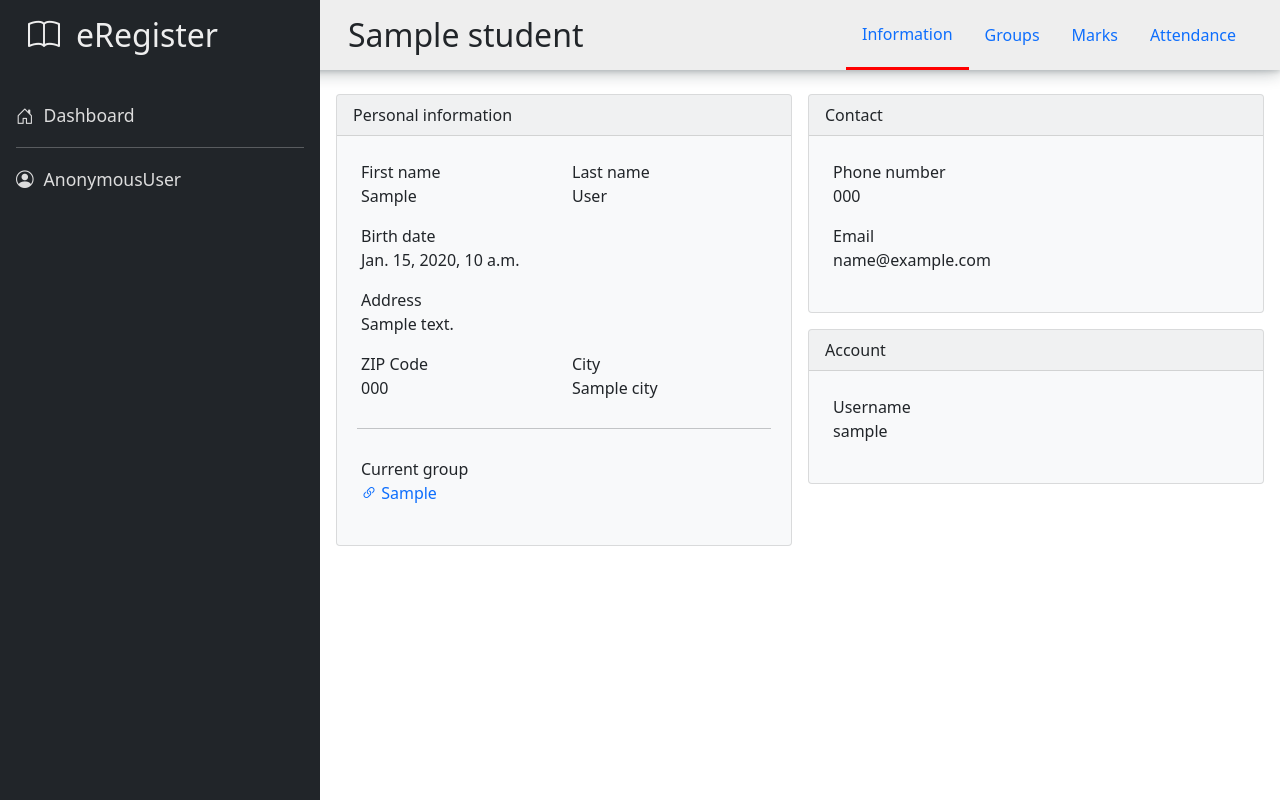
After one commit to konmacie/eregister, a Django app: template templates/records/student/student_detail.html in a window 1280 px wide. The commit adds this page. Run offline with Django 3.2, Linux system fonts and the light colour scheme; the template is opened without the code that fills it: most values are stand-ins (such as "Sample title", 1, 10 or a date in 2020); some libraries are stand-ins or nearby versions.

Commit message:
added StudentList and StudentDetails views

```diff
--- a/eregister/urls.py
+++ b/eregister/urls.py
@@ -18,6 +18,7 @@ from django.urls import path, include
 
 urlpatterns = [
     path('', include('schedule.urls.misc')),
+    path('student/', include('records.urls.student')),
     path('auth/', include('records.urls.auth')),
     path('admin/', admin.site.urls),
 ]
--- a/static/css/style.css
+++ b/static/css/style.css
@@ -11,13 +11,23 @@ body {
     rgba(14, 30, 37, 0.32) 0px 2px 16px 0px;
 }
 
+#header-container nav .nav-link:hover {
+  background-color: rgb(200, 200, 200);
+}
+
+#header-container nav .nav-link {
+  display: flex;
+  justify-content: center;
+  align-items: center;
+}
+
 #header-container nav .nav-link i {
-  padding: 0 0.5rem;
-  font-size: 0.9rem;
+  padding-right: 0.5rem;
+  font-size: 0.8rem;
 }
 
 #header-container nav .active {
-  border-bottom: 5px solid red !important;
+  border-bottom: 3px solid red !important;
 }
 
 #header,
--- a/templates/base.html
+++ b/templates/base.html
@@ -52,8 +52,8 @@
                     </a>
                 </div>
                 <div class="col-md-8 col-lg-9">
-                    <div class="container d-flex flex-column flex-md-row flex-wrap px-3 pt-3 mx-0 justify-content-between">
-                        <h2 class="me-3 mb-3">
+                    <div class="container d-flex flex-column flex-md-row flex-wrap px-3 mx-0 justify-content-between">
+                        <h2 class="me-3 my-3">
                             {% block header %}{% endblock header %}
                         </h2>
                         <nav class="nav">
@@ -69,7 +69,7 @@
         <div id="main-container" class="flex-md-grow-1">
             <main class="m-auto row h-100 overflow-auto">
                 {% include "includes/sidebar.html" %}
-                <div id="content" class="col-md-8 col-lg-9 pt-4">
+                <div id="content" class="col-md-8 col-lg-9 p-3 pt-4">
                     {% block content %}{% endblock content %}
                 </div>
             </main>
--- a/templates/includes/sidebar.html
+++ b/templates/includes/sidebar.html
@@ -13,14 +13,14 @@
                     <i class="bi bi-house-door"></i>Dashboard
                 </a>
             </li>
-            {% if perms.accounts.view_student %}
+            {% if perms.records.view_student %}
             <li class="nav-item">
-                <a href="" class="nav-link">
+                <a href="{% url 'student:list' %}" class="nav-link">
                     <i class="bi bi-person"></i>Students
                 </a>
             </li>
             {% endif %}
-            {% if perms.accounts.view_studentgroup %}
+            {% if perms.records.view_studentgroup %}
             <li class="nav-item">
                 <a href="" class="nav-link">
                     <i class="bi bi-people"></i>Groups
--- /dev/null
+++ b/templates/records/student/student_detail.html
@@ -0,0 +1,172 @@
+{% extends 'base.html' %}
+
+{% block title %}
+    {{ student }} | eRegister
+{% endblock title %}
+
+{% block header %}
+    {{ student }}
+{% endblock header %}
+
+{% block header_nav %}
+    <a class="nav-link active" aria-current="page" href="#">Information</a>
+    <a class="nav-link" href="#">Groups</a>
+    <a class="nav-link" href="#">Marks</a>
+    <a class="nav-link" href="#">Attendance</a>
+    {% if perms.records.change_student %}
+        <a href="" class="nav-link"><i class="bi bi-pencil"></i>Edit</a>
+    {% endif %}
+{% endblock header_nav %}
+
+{% block content %}
+<div class="row gx-3">
+    <div class="col-xl-6">
+        <div class="card bg-light mb-3">
+            <div class="card-header">
+                Personal information
+            </div>
+            <div class="card-body px-1 px-md-3">
+                <table class="table table-borderless">
+                    <tr>
+                        <td class="w-50">
+                            <p class="fw-light m-0">First name</p>
+                            <p class="m-0">{{ student.first_name }}</p>
+
+                        </td>
+                        <td class="w-50">
+                            <p class="fw-light m-0">Last name</p>
+                            <p class="m-0">{{ student.last_name }}</p>
+
+                        </td>
+                    </tr>
+                    <tr>
+                        <td colspan="2">
+                            <p class="fw-light m-0">Birth date</p>
+                            <p class="m-0">{{ student.birth_date|default_if_none:"" }}&nbsp;</p>
+
+                        </td>
+                    </tr>
+                    <tr>
+                        <td colspan="2">
+                            <p class="fw-light m-0">Address</p>
+                            <p class="m-0">{{ student.address|default_if_none:"" }}&nbsp;</p>
+
+                        </td>
+                    </tr>
+                    <tr>
+                        <td class="w-50">
+                            <p class="fw-light m-0">ZIP Code</p>
+                            <p class="m-0">{{ student.zip_code|default_if_none:"" }}&nbsp;</p>
+
+                        </td>
+                        <td class="w-50">
+                            <p class="fw-light m-0">City</p>
+                            <p class="m-0">{{ student.city|default_if_none:"" }}&nbsp;</p>
+
+                        </td>
+                    </tr>
+                    <tr>
+                        <td colspan="2" class="p-1">
+                            <hr>
+                        </td>
+                    </tr>
+                    <tr>
+                        <td colspan="2">
+                            <p class="fw-light m-0">Current group</p>
+                            <p class="m-0">
+                                {% if student_group %}
+                                <a href="" class="text-decoration-none">
+                                    <i class="bi bi-link-45deg"></i> {{ student_group }}&nbsp;
+                                </a>
+                                {% else %}
+                                    Currently not assigned to any group.
+                                {% endif %}
+                            </p>
+                        </td>
+                    </tr>
+                </table>
+            </div>
+        </div>
+
+    </div>
+    <div class="col-xl-6">
+        <div class="card bg-light mb-3">
+            <div class="card-header">
+                Contact
+            </div>
+            <div class="card-body px-1 px-md-3">
+                <table class="table table-borderless">
+                    <tr>
+                        <td class="w-100">
+                            <p class="fw-light m-0">Phone number</p>
+                            <p class="m-0">{{ student.phone|default_if_none:"" }}&nbsp;</p>
+                        </td>
+                    </tr>
+                    <tr>
+                        <td>
+                            <p class="fw-light m-0">Email</p>
+                            <p class="m-0">{{ student.email|default_if_none:"" }}&nbsp;</p>
+                        </td>
+                    </tr>
+                </table>
+            </div>
+        </div>
+
+
+        <div id="accountCard" class="card bg-light mb-3">
+            <div class="card-header">
+                Account
+            </div>
+            <div class="card-body px-1 px-md-3">
+                <table class="table table-borderless">
+                    <tr>
+                        <td colspan="2">
+                            <p class="fw-light m-0">Username</p>
+                            <p class="m-0">{{ student.username }}</p>
+                        </td>
+                    </tr>
+                    {% if perms.records.reset_student_password %}
+                    <tr>
+                        <td class="w-50">
+                            <p class="fw-light m-0">Password</p>
+                            <p class="m-0">
+                                {% if password %}
+                                    {{ password }}
+                                {% else %}
+                                *****
+                                {% endif %}
+                            </p>
+                        </td>
+                        <td class="w-50 align-bottom text-end">
+                            <form action="#accountCard" method="post">{% csrf_token %}
+                                <button type="submit" name="generate_password" value="1" class="btn btn-outline-danger">Reset<span class="d-none d-sm-inline"> password</span></button>
+                                <a class="btn btn-outline-primary" href="#passwordHelp" data-bs-toggle="offcanvas" role="button" aria-controls="passwordHelp">
+                                    <i class="bi bi-question-lg"></i>
+                                </a>
+                            </form>
+                        </td>
+                    </tr>
+                    {% endif %}
+                </table>
+            </div>
+        </div>
+
+    </div>
+</div>
+
+
+<div class="offcanvas offcanvas-start" tabindex="-1" id="passwordHelp" aria-labelledby="passwordHelpLabel">
+    <div class="offcanvas-header">
+        <h5 class="offcanvas-title" id="passwordHelpLabel">Password generation</h5>
+        <button type="button" class="btn-close text-reset" data-bs-dismiss="offcanvas" aria-label="Close"></button>
+    </div>
+    <div class="offcanvas-body">
+        <div class="mb-3">
+            Generate new password for the student.
+        </div>
+        <div>
+            Raw passwords are not stored, so newly generated one will be shown <strong>only once</strong>.
+        </div>
+    </div>
+</div>
+{% endblock content %}
```
Also changed, not shown: eregister/settings.py (+15 -0 lines), populate.py (added, +48 -0 lines), records/forms/student.py (added, +19 -0 lines), records/models/user.py (+6 -4 lines), records/urls/student.py (added, +12 -0 lines), records/utils/user.py (+5 -4 lines), records/views/student.py (added, +72 -0 lines), templates/includes/pagination.html (+27 -0 lines), templates/records/student/student_list.html (added, +48 -0 lines), records/forms/__init__.py (added).
